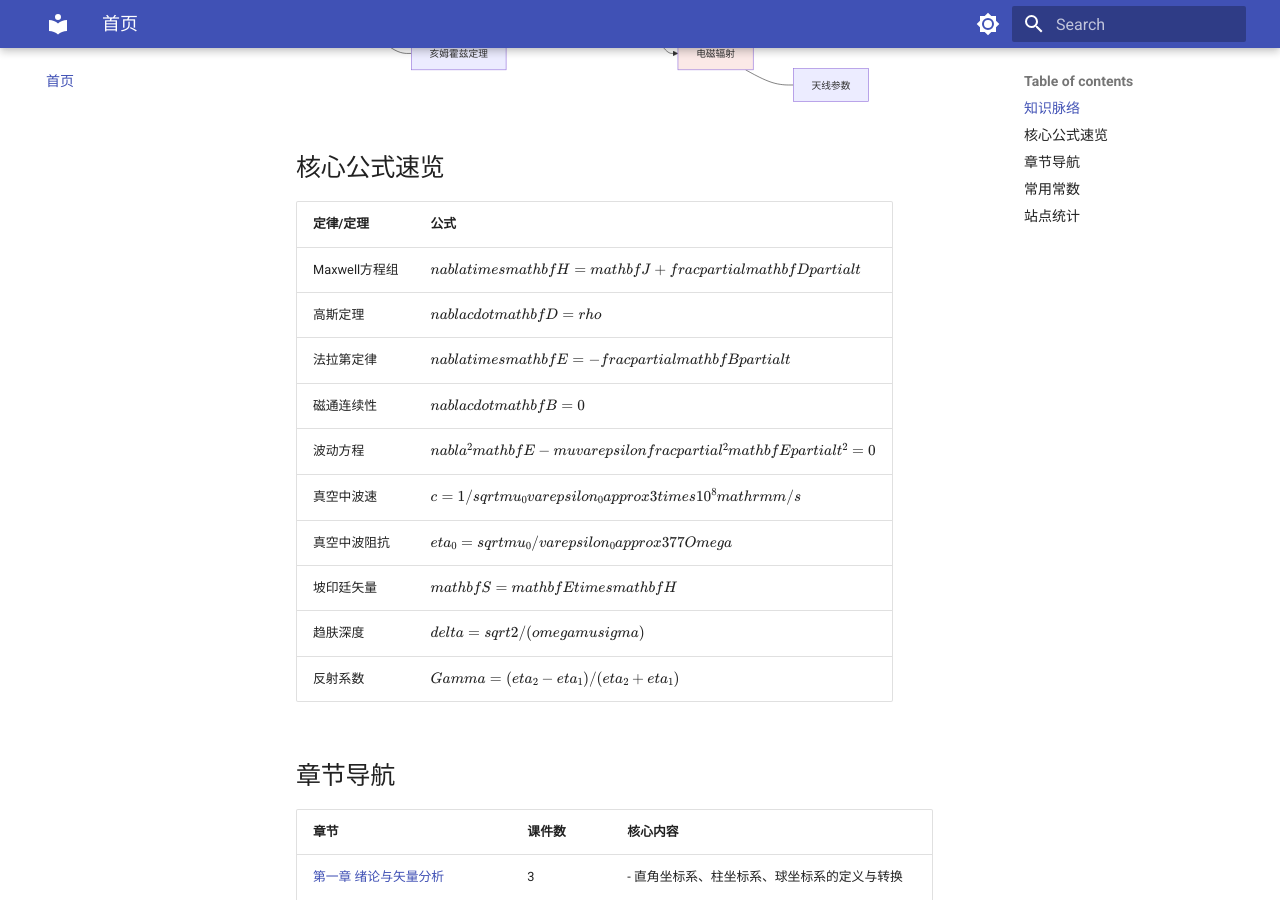
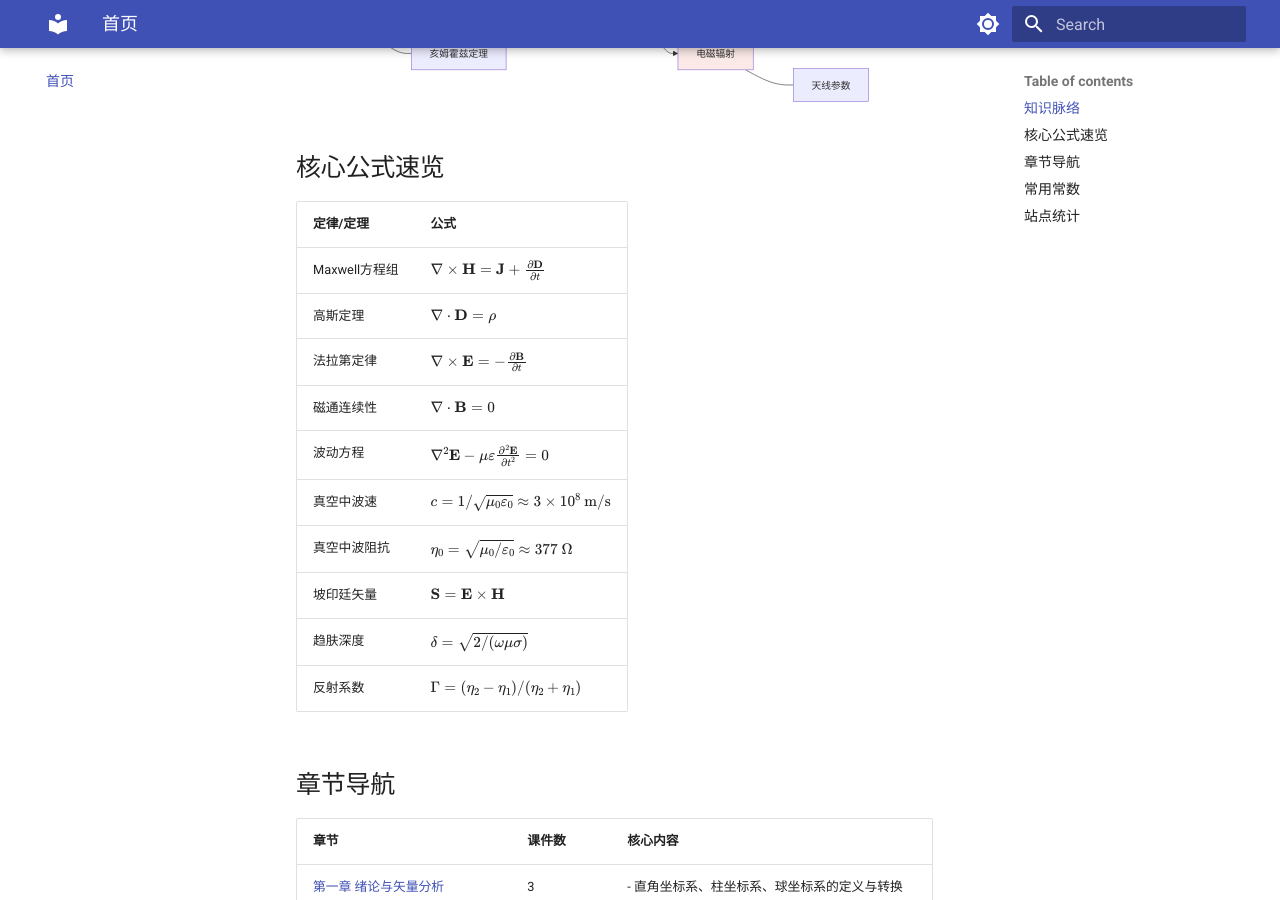
Before and after one commit to LiuandXu/electromagnetism-wiki, an MkDocs documentation site: the page built from docs/index.md, in a window 1280 px wide and 900 px high, scrolled down 869 px. Built offline with MkDocs 1.6.1 and Material for MkDocs 9.7.7, drawn with Linux system fonts in a browser that asks for light colours.

Commit message:
fix: 核心公式表格双反斜杠改为单反斜杠，修复希腊字母无法显示

```diff
--- a/docs/index.md
+++ b/docs/index.md
@@ -45,16 +45,16 @@ flowchart LR
 
 | 定律/定理 | 公式 |
 |-----------|------|
-| Maxwell方程组 | $\\nabla \\times \\mathbf{H} = \\mathbf{J} + \\frac{\\partial \\mathbf{D}}{\\partial t}$ |
-| 高斯定理 | $\\nabla \\cdot \\mathbf{D} = \\rho$ |
-| 法拉第定律 | $\\nabla \\times \\mathbf{E} = -\\frac{\\partial \\mathbf{B}}{\\partial t}$ |
-| 磁通连续性 | $\\nabla \\cdot \\mathbf{B} = 0$ |
-| 波动方程 | $\\nabla^2 \\mathbf{E} - \\mu\\varepsilon\\frac{\\partial^2\\mathbf{E}}{\\partial t^2} = 0$ |
-| 真空中波速 | $c = 1/\\sqrt{\\mu_0\\varepsilon_0} \\approx 3\\times 10^8 \\ \\mathrm{m/s}$ |
-| 真空中波阻抗 | $\\eta_0 = \\sqrt{\\mu_0/\\varepsilon_0} \\approx 377\\ \\Omega$ |
-| 坡印廷矢量 | $\\mathbf{S} = \\mathbf{E} \\times \\mathbf{H}$ |
-| 趋肤深度 | $\\delta = \\sqrt{2/(\\omega\\mu\\sigma)}$ |
-| 反射系数 | $\\Gamma = (\\eta_2 - \\eta_1)/(\\eta_2 + \\eta_1)$ |
+| Maxwell方程组 | $\nabla \times \mathbf{H} = \mathbf{J} + \frac{\partial \mathbf{D}}{\partial t}$ |
+| 高斯定理 | $\nabla \cdot \mathbf{D} = \rho$ |
+| 法拉第定律 | $\nabla \times \mathbf{E} = -\frac{\partial \mathbf{B}}{\partial t}$ |
+| 磁通连续性 | $\nabla \cdot \mathbf{B} = 0$ |
+| 波动方程 | $\nabla^2 \mathbf{E} - \mu\varepsilon\frac{\partial^2\mathbf{E}}{\partial t^2} = 0$ |
+| 真空中波速 | $c = 1/\sqrt{\mu_0\varepsilon_0} \approx 3\times 10^8 \ \mathrm{m/s}$ |
+| 真空中波阻抗 | $\eta_0 = \sqrt{\mu_0/\varepsilon_0} \approx 377\ \Omega$ |
+| 坡印廷矢量 | $\mathbf{S} = \mathbf{E} \times \mathbf{H}$ |
+| 趋肤深度 | $\delta = \sqrt{2/(\omega\mu\sigma)}$ |
+| 反射系数 | $\Gamma = (\eta_2 - \eta_1)/(\eta_2 + \eta_1)$ |
 
 ## 章节导航
 
```
